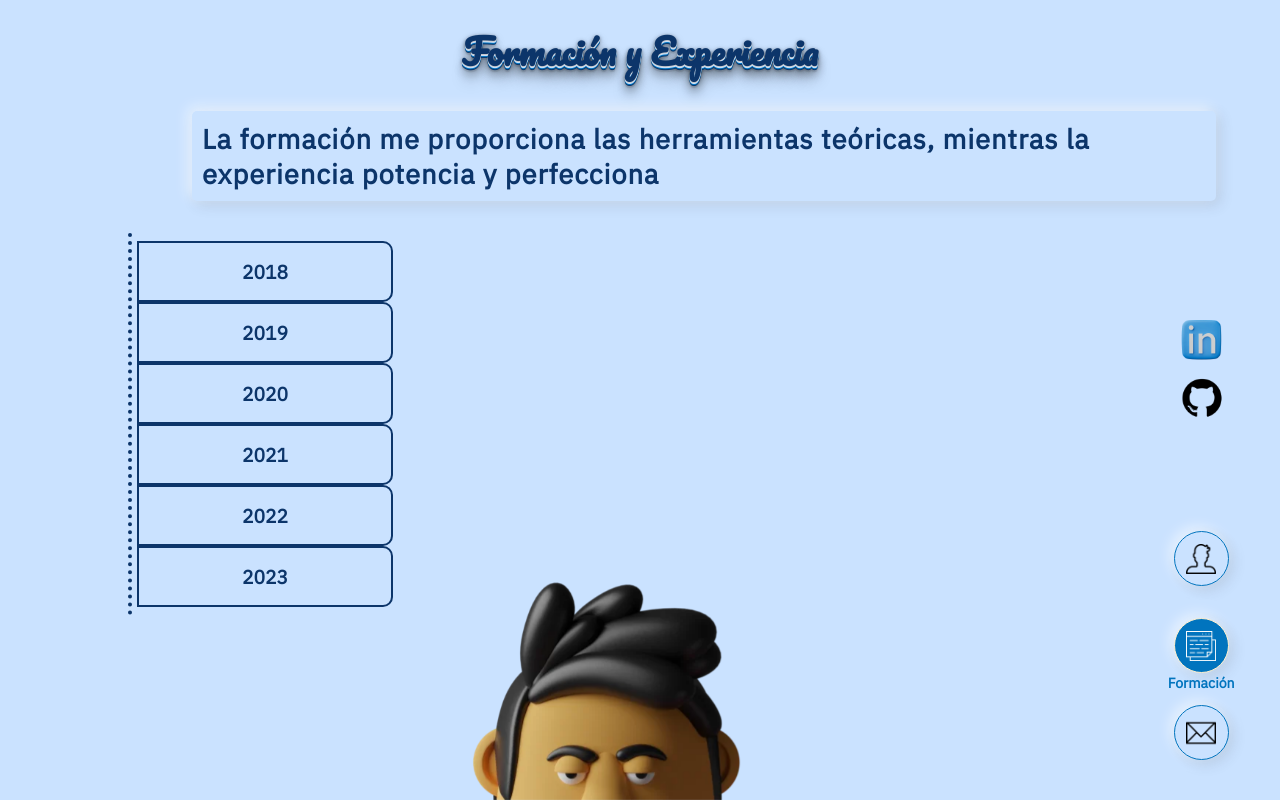
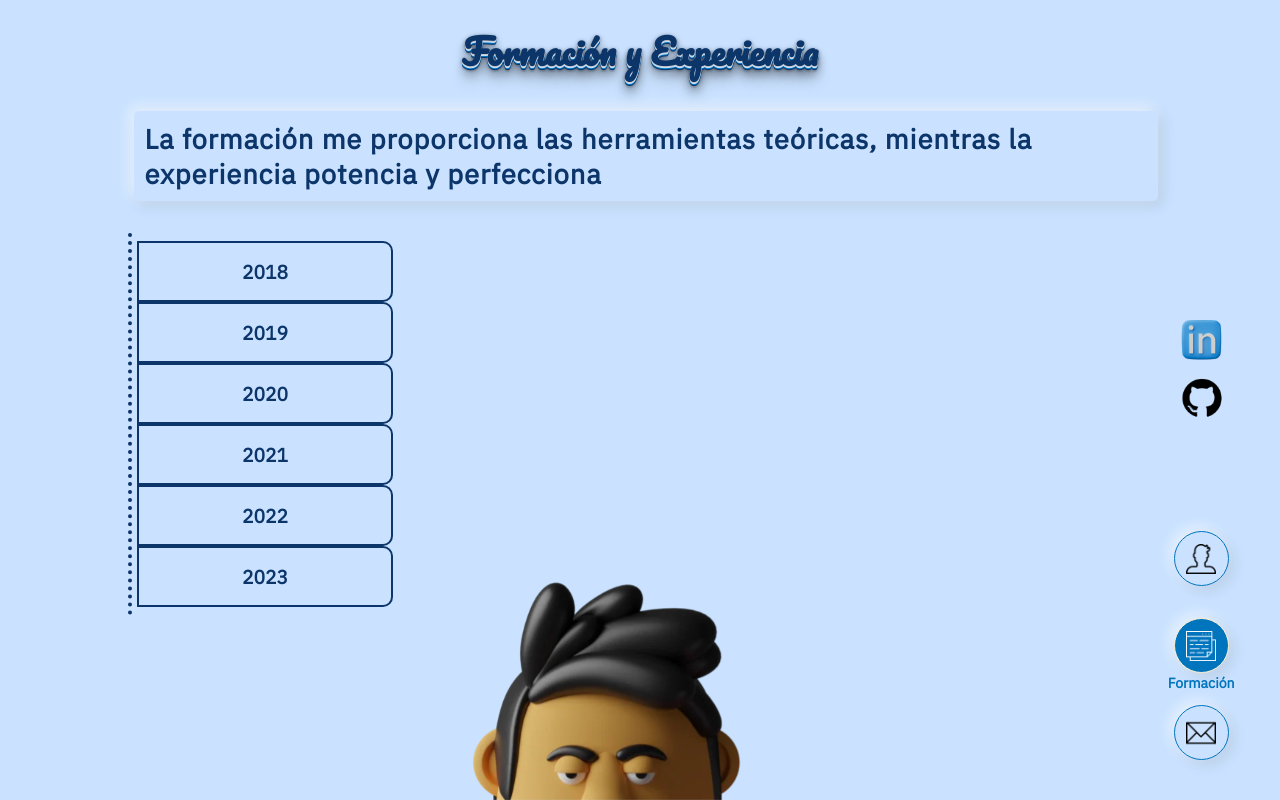
Before and after one commit to JairoGarGon/portfolio, a Vue app: page /formacion in a window 1280 px wide. Built offline with nearby package versions, Linux system fonts and the light colour scheme.

Commit message:
pequeños ajustes visuales

```diff
--- a/src/componentes/ConocemeComponente.vue
+++ b/src/componentes/ConocemeComponente.vue
@@ -137,7 +137,7 @@ export default {
     z-index: 1;
     left:-15vw;
     bottom: -5px !important;
-    width: 85vw !important;
+    width: 75vw !important;
     animation: revelarSaly 2s linear forwards;
 }
 
--- a/src/componentes/FormacionComponente.vue
+++ b/src/componentes/FormacionComponente.vue
@@ -810,6 +810,9 @@ strong{
   .lineaTemporal{
     margin-left: 10vw !important;
   }
+  .cajaTextos{
+    margin-left: 1vw !important;
+  }
   /* .bola{
     width: 20px;
     height: 20px;
```
